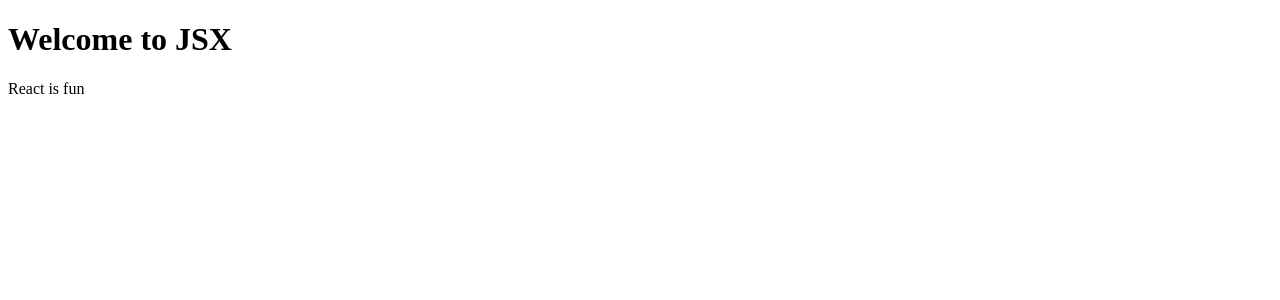
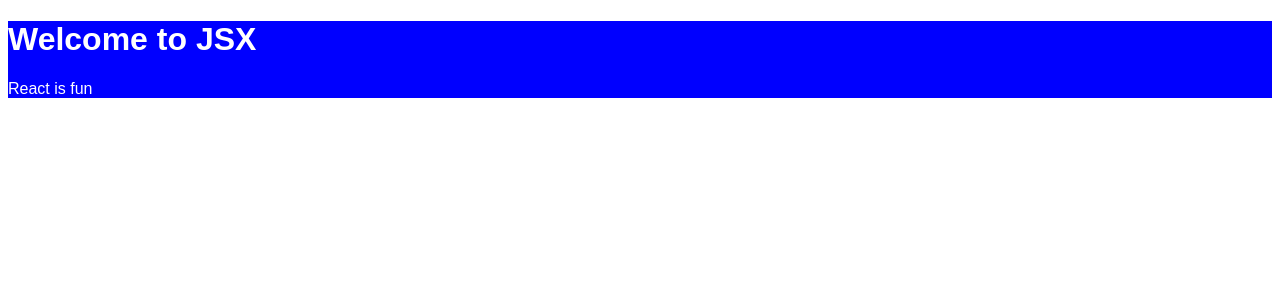
Before and after one commit to saianis/react-essential-learning, a React (Create React App) app: page / in a window 1280 px wide. Shown: the top 300 px of the page. Built offline with nearby package versions, Linux system fonts and the light colour scheme.

Commit message:
updated with style attributes

```diff
--- a/src/index.js
+++ b/src/index.js
@@ -9,6 +9,7 @@ var style = {
 
 
 
+// without JSX
 
 // const title = React.createElement(
 //   'ul',
@@ -20,8 +21,10 @@ var style = {
 //   )
 // )
 
+// with Jsx
+
 ReactDOM.render(
-  <div>
+  <div style={style}>
     <h1> Welcome to JSX</h1>
     <p>React is fun</p>
   </div>,
```
